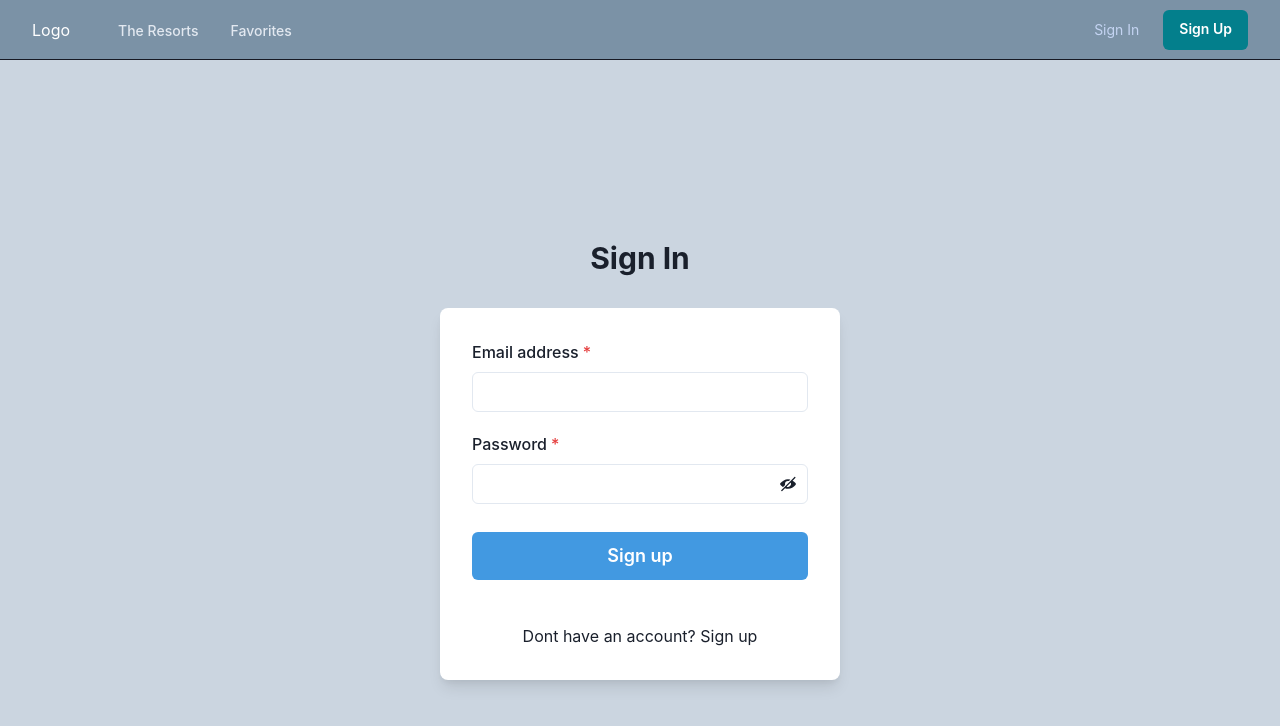
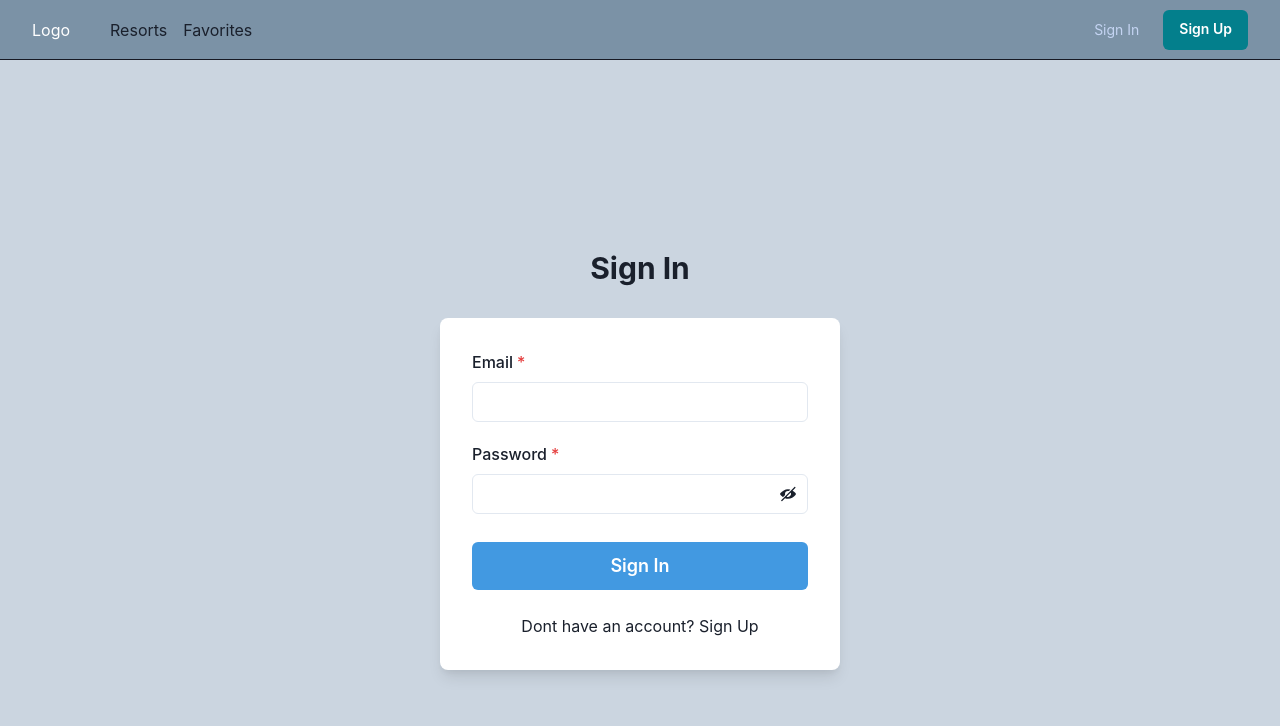
Before and after one commit to robwilhelmsson/resort-info, a React (Vite) app in the folder resort-fe/: page /signin in a window 1280 px wide. Shown: the top 726 px of the page. Built offline with nearby package versions, Linux system fonts and the light colour scheme.

Commit message:
login and signup

```diff
--- a/resort-fe/src/App.jsx
+++ b/resort-fe/src/App.jsx
@@ -1,24 +1,52 @@
-import React from 'react'
+// App.jsx
+import React, { useEffect, useState } from 'react';
 import { BrowserRouter as Router, Route, Routes } from 'react-router-dom';
+import axios from 'axios';
+import { UserProvider } from './components/UserContext';
 import Navbar from './components/Navbar';
-
+import Hero from './pages/Hero';
+import Resorts from './pages/Resorts';
+import Favorites from './pages/Favorites';
 import SignIn from './pages/SignIn';
 import SignUp from './pages/SignUp';
-import Hero from './pages/Hero';
 
 const App = () => {
+  const [user, setUser] = useState(null);
+
+  async function fetchUser() {
+    const token = localStorage.getItem('token');
+    if (token) {
+      try {
+        const response =  await axios.get('http://127.0.0.1:4000/api/users', {
+          headers: { Authorization: `Bearer ${token}` },
+        });
+        const { data } = response
+        setUser(data);
+      } catch (error) {
+        setUser(null)
+        console.log('Failed to fetch user', error);
+      }
+    }
+  }
+
+  useEffect(() => {
+    fetchUser();
+  }, []);
+
   return (
     <Router>
-      <>
+      <UserProvider value={{ user, setUser }}>
         <Navbar />
         <Routes>
           <Route path="/" element={<Hero />} />
-          <Route path="/signin" element={<SignIn />} />
+          <Route path="/resorts" element={<Resorts />} />
+          <Route path="/favorites" element={<Favorites />} />
+          <Route path="/signin" element={<SignIn fetchUser={fetchUser} />} />
           <Route path="/signup" element={<SignUp />} />
         </Routes>
-      </>
+      </UserProvider>
     </Router>
   );
-}
+};
 
 export default App;
--- a/resort-fe/src/components/Navbar.jsx
+++ b/resort-fe/src/components/Navbar.jsx
@@ -1,13 +1,15 @@
 
-import React from 'react';
-import { Box, Flex, Text, IconButton, Button, Stack, Collapse, Link as ChakraLink, Icon, Popover, PopoverTrigger, PopoverContent, useColorModeValue, useBreakpointValue, useDisclosure } from '@chakra-ui/react';
-import {HamburgerIcon, CloseIcon, ChevronDownIcon} from '@chakra-ui/icons';
+import React, { useContext } from 'react';
+import { Box, Flex, Text, IconButton, Button, Stack, Collapse , Icon, Popover, PopoverTrigger, PopoverContent, useColorModeValue, useBreakpointValue, useDisclosure } from '@chakra-ui/react';
+import { HamburgerIcon, CloseIcon, ChevronDownIcon } from '@chakra-ui/icons';
 import { Link as ReactRouterLink } from 'react-router-dom';
 import PropTypes from 'prop-types';
 import colors from './Colors';
+import { UserContext } from './UserContext';
 
 const Navbar = () => {
   const { isOpen, onToggle } = useDisclosure();
+  const { user } = useContext(UserContext);
 
   return (
     <Box>
@@ -39,6 +41,8 @@ const Navbar = () => {
         </Flex>
         <Flex flex={{ base: 1 }} justify={{ base: 'center', md: 'start' }}>
           <Text
+            as={ReactRouterLink}
+            to={'/'}
             textAlign={useBreakpointValue({ base: 'center', md: 'left' })}
             fontFamily={'heading'}
             color='white'>
@@ -55,13 +59,21 @@ const Navbar = () => {
           justify={'flex-end'}
           direction={'row'}
           spacing={6}>
+
+          {user ? (
+            <Text color="white" fontWeight="bold">
+              {user}
+            </Text>
+          ) : (
+            <>
               <Button
                 as={ReactRouterLink}
                 to={'/signin'}
                 fontSize={'sm'}
                 fontWeight={400}
                 variant={'link'}
-            color={colors.lilac}>
+                color={colors.lilac}
+              >
                 Sign In
               </Button>
               <Button
@@ -74,9 +86,12 @@ const Navbar = () => {
                 bg={colors.d_blue}
                 _hover={{
                   bg: 'green.600',
-            }}>
+                }}
+              >
                 Sign Up
               </Button>
+            </>
+          )}
         </Stack>
       </Flex>
 
@@ -98,9 +113,9 @@ const DesktopNav = () => {
         <Box key={navItem.label}>
           <Popover trigger={'hover'} placement={'bottom-start'}>
             <PopoverTrigger>
-              <ChakraLink
+              <ReactRouterLink
                 p={2}
-                href={navItem.href ?? '#'}
+                to={navItem.to}
                 fontSize={'sm'}
                 fontWeight={500}
                 color={linkColor}
@@ -109,7 +124,7 @@ const DesktopNav = () => {
                   color: linkHoverColor,
                 }}>
                 {navItem.label}
-              </ChakraLink>
+              </ReactRouterLink>
             </PopoverTrigger>
 
             {navItem.children && (
@@ -148,15 +163,15 @@ const MobileNav = () => {
   );
 };
 
-const MobileNavItem = ({ label, children, href }) => {
+const MobileNavItem = ({ label, children, to }) => {
   const { isOpen, onToggle } = useDisclosure();
 
   return (
     <Stack spacing={4} onClick={children && onToggle}>
       <Flex
         py={2}
-        as={ChakraLink}
-        href={href ?? '#'}
+        as={ReactRouterLink}
+        to={to}
         justify={'space-between'}
         align={'center'}
         _hover={{
@@ -188,9 +203,9 @@ const MobileNavItem = ({ label, children, href }) => {
           align={'start'}>
           {children &&
             children.map((child) => (
-              <ChakraLink key={child.label} py={2} href={child.href}>
+              <ReactRouterLink key={child.label} py={2} href={child.to}>
                 {child.label}
-              </ChakraLink>
+              </ReactRouterLink>
             ))}
         </Stack>
       </Collapse>
@@ -201,19 +216,19 @@ const MobileNavItem = ({ label, children, href }) => {
 MobileNavItem.propTypes = {
   label: PropTypes.string.isRequired,
   children: PropTypes.arrayOf(PropTypes.object),
-  href: PropTypes.string,
+  to: PropTypes.string,
 };
 
 
 
 const NAV_ITEMS = [
   {
-    label: 'The Resorts',
-    href: '#',
+    label: 'Resorts',
+    to: '/resorts',
   },
   {
     label: 'Favorites',
-    href: '#',
+    to: '/favorites',
   },
 ];
 
--- /dev/null
+++ b/resort-fe/src/components/UserContext.jsx
@@ -0,0 +1,18 @@
+import React, { createContext, useState } from 'react';
+import PropTypes from 'prop-types';
+
+export const UserContext = createContext();
+
+export const UserProvider = ({ children }) => {
+  const [user, setUser] = useState(null);
+
+  return (
+    <UserContext.Provider value={{ user, setUser }}>
+      {children}
+    </UserContext.Provider>
+  );
+};
+
+UserProvider.propTypes = {
+  children: PropTypes.node.isRequired,
+};
--- /dev/null
+++ b/resort-fe/src/pages/Favorites.jsx
@@ -0,0 +1,9 @@
+import React from "react"
+
+const Favorites = () => {
+  return (
+    <div>Favorites page</div>
+  )
+}
+
+export default Favorites
--- a/resort-fe/src/pages/SignIn.jsx
+++ b/resort-fe/src/pages/SignIn.jsx
@@ -1,17 +1,66 @@
-import React, { useState } from 'react'
+import React, { useState, useContext } from 'react';
 import { Flex, Box, FormControl, FormLabel, Input, InputGroup, InputRightElement, Stack, Button, Heading, Text, useColorModeValue } from '@chakra-ui/react';
 import { ViewIcon, ViewOffIcon } from '@chakra-ui/icons';
-import { Link as ReactRouterLink } from 'react-router-dom';
+import { Link as ReactRouterLink, useNavigate } from 'react-router-dom';
+import axios from 'axios';
+import { UserContext } from '../components/UserContext';
+import PropTypes from 'prop-types';
 
-const SignIn = () => {
+
+const SignIn = ({ fetchUser }) => {
   const [showPassword, setShowPassword] = useState(false);
+  const [loading, setLoading] = useState(false);
+  const [error, setError] = useState(null);
+  const [formData, setFormData] = useState({
+    email: '',
+    password: '',
+  });
+
+  const navigate = useNavigate();
+  const { setUser } = useContext(UserContext);
+
+  const handleInputChange = (event) => {
+    const { name, value } = event.target;
+    setFormData({ ...formData, [name]: value });
+  };
+
+  const handleSignIn = async () => {
+    const { email, password } = formData;
+
+    setLoading(true);
+    setError(null);
+
+    try {
+      const response = await axios.post('http://127.0.0.1:4000/api/signin', {
+        email,
+        password,
+      });
+
+      const { token, user } = response.data;
+
+      localStorage.setItem('token', token);
+      fetchUser()
+
+      setUser(user);
+      navigate('/resorts');
+    } catch (error) {
+      if (error.response) {
+        setError(error.response.data.messages || 'Password or email is incorrect.');
+      } else {
+        setError('Something went wrong');
+      }
+    }
+
+    setLoading(false);
+  };
 
   return (
     <Flex
       minH={'100vh'}
       align={'center'}
       justify={'center'}
-      bg={'gray.300'}>
+      bg={'gray.300'}
+    >
       <Stack spacing={8} mx={'auto'} minW={'md'} maxW={'lg'} py={12} px={6}>
         <Stack align={'center'}>
           <Heading fontSize={'3xl'} textAlign={'center'}>
@@ -22,22 +71,27 @@ const SignIn = () => {
           rounded={'lg'}
           bg={useColorModeValue('white', 'gray.700')}
           boxShadow={'lg'}
-          p={8}>
+          p={8}
+        >
           <Stack spacing={5}>
             <FormControl id="email" isRequired>
-              <FormLabel>Email address</FormLabel>
-              <Input type="email" />
+              <FormLabel>Email</FormLabel>
+              <Input type="email" name="email" value={formData.email} onChange={handleInputChange} />
             </FormControl>
             <FormControl id="password" isRequired>
               <FormLabel>Password</FormLabel>
               <InputGroup>
-                <Input type={showPassword ? 'text' : 'password'} />
+                <Input
+                  type={showPassword ? 'text' : 'password'}
+                  name="password"
+                  value={formData.password}
+                  onChange={handleInputChange}
+                />
                 <InputRightElement h={'full'}>
                   <Button
                     variant={'ghost'}
-                    onClick={() =>
-                      setShowPassword((showPassword) => !showPassword)
-                    }>
+                    onClick={() => setShowPassword((showPassword) => !showPassword)}
+                  >
                     {showPassword ? <ViewIcon /> : <ViewOffIcon />}
                   </Button>
                 </InputRightElement>
@@ -45,26 +99,39 @@ const SignIn = () => {
             </FormControl>
             <Stack spacing={10} pt={2}>
               <Button
+                isLoading={loading}
                 loadingText="Submitting"
                 size="lg"
                 bg={'blue.400'}
                 color={'white'}
                 _hover={{
                   bg: 'blue.500',
-                }}>
-                Sign up
+                }}
+                onClick={handleSignIn}
+              >
+                Sign In
               </Button>
             </Stack>
-            <Stack pt={6}>
-              <Text align={'center'}>
-                Dont have an account? <ReactRouterLink to={'/signup'}>Sign up</ReactRouterLink>
-              </Text>
-            </Stack>
+          </Stack>
+          {error && (
+            <Text color="red.500" mt={4} textAlign="center">
+              {error}
+            </Text>
+          )}
+          <Stack pt={6}>
+            <Text align={'center'}>
+              Dont have an account?{' '}
+              <ReactRouterLink to={'/signup'}>Sign Up</ReactRouterLink>
+            </Text>
           </Stack>
         </Box>
       </Stack>
     </Flex>
   );
+};
+
+SignIn.propTypes = {
+  fetchUser: PropTypes.func.isRequired
 }
 
-export default SignIn
+export default SignIn;
--- a/resort-fe/src/pages/SignUp.jsx
+++ b/resort-fe/src/pages/SignUp.jsx
@@ -41,7 +41,8 @@ const SignUp = () => {
 
     } catch (error) {
       if (error.response) {
-        setError(error.response.data.messages || 'Something went wrong');
+        setError(error.response.data.errors || 'Something went wrong');
+        console.log(error)
       } else {
         setError('Something went wrong');
       }
```
Lines whose indentation alone changed are shown as unchanged.
